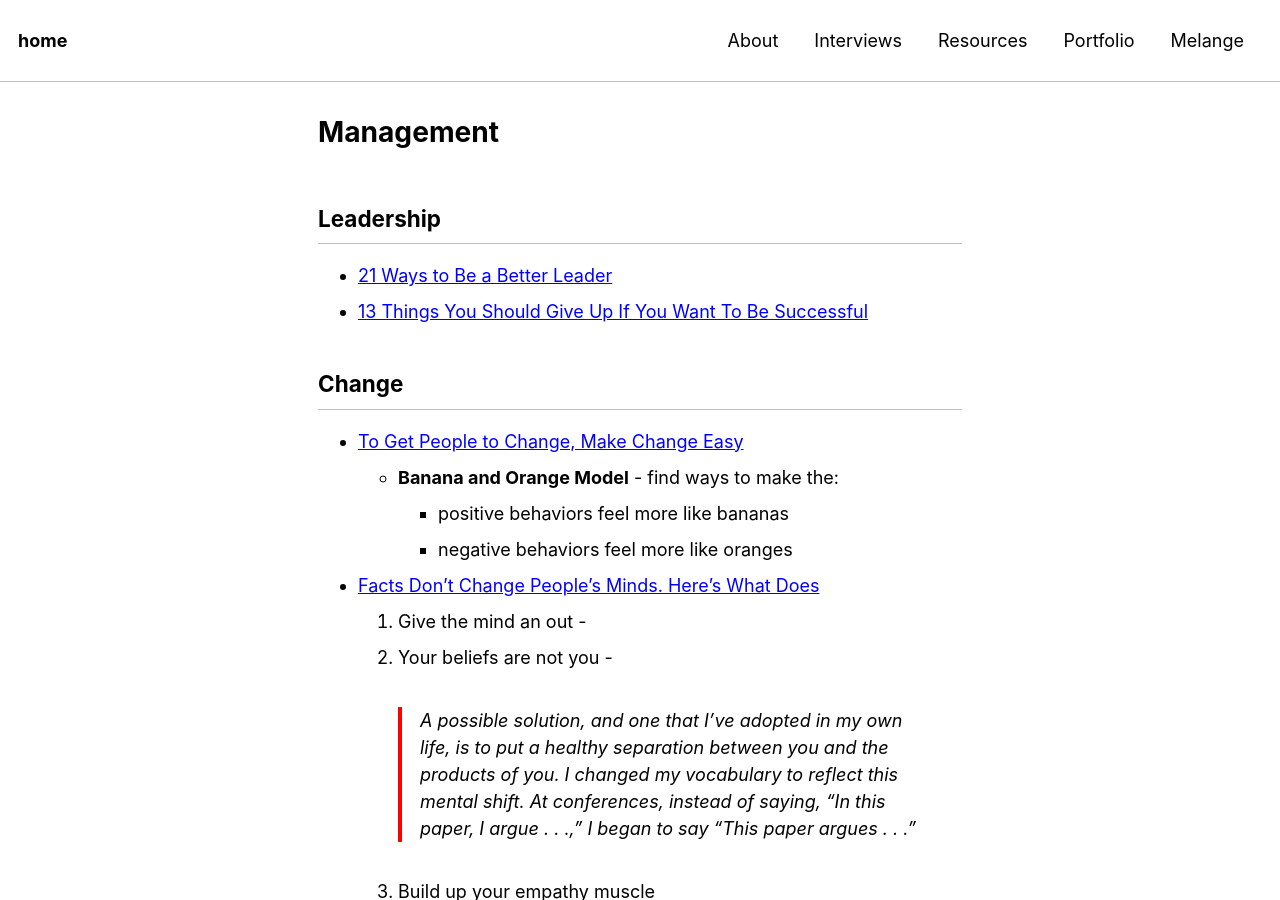
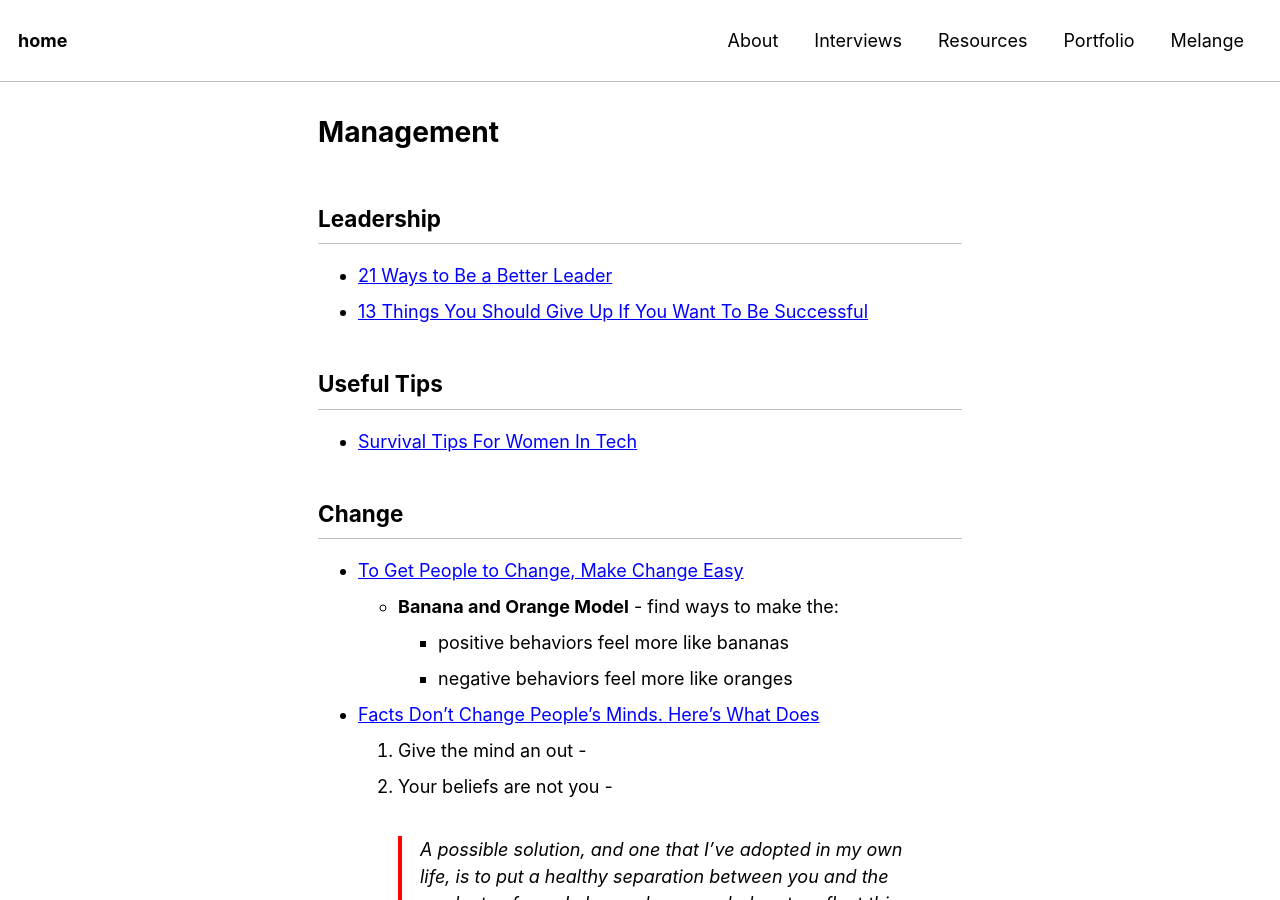
Before and after one commit to reshamas/reshamas.github.io, a Jekyll site: the page built from melange/management.md, in a window 1280 px wide and 900 px high. Built offline with Jekyll 4.4.1, drawn with Linux system fonts in a browser that asks for light colours.

Commit message:
Update management.md

```diff
--- a/melange/management.md
+++ b/melange/management.md
@@ -8,6 +8,9 @@ comments: false
 ## Leadership
 - [21 Ways to Be a Better Leader](https://www.inc.com/lolly-daskal/21-ways-to-be-a-better-leader.html)
 - [13 Things You Should Give Up If You Want To Be Successful](https://medium.com/thrive-global/13-things-you-should-give-up-if-you-want-to-be-successful-1958b5aaf116)
+
+## Useful Tips
+- [Survival Tips For Women In Tech](https://patricia.no/2018/09/06/survival_tips_for_women_in_tech.html)
 
 ## Change
 - [To Get People to Change, Make Change Easy](https://hbr.org/2017/12/to-get-people-to-change-make-change-easy)
```
